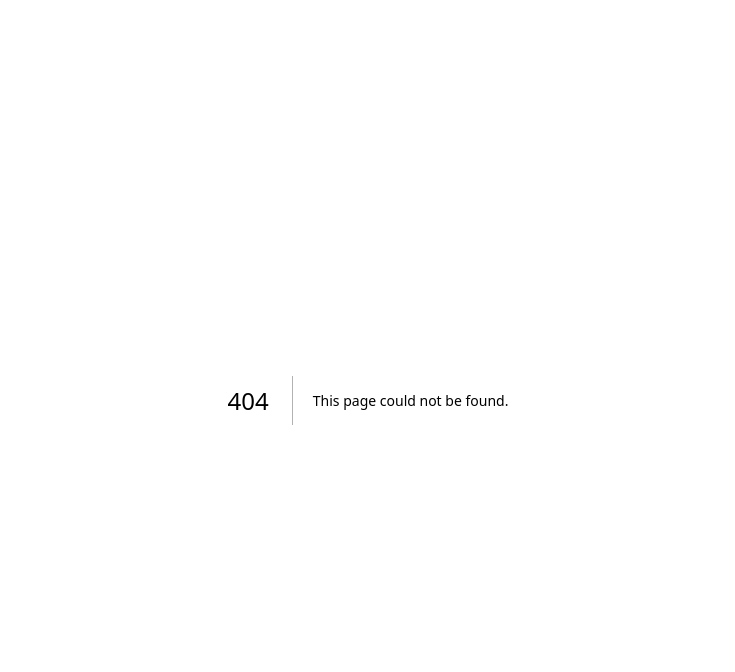
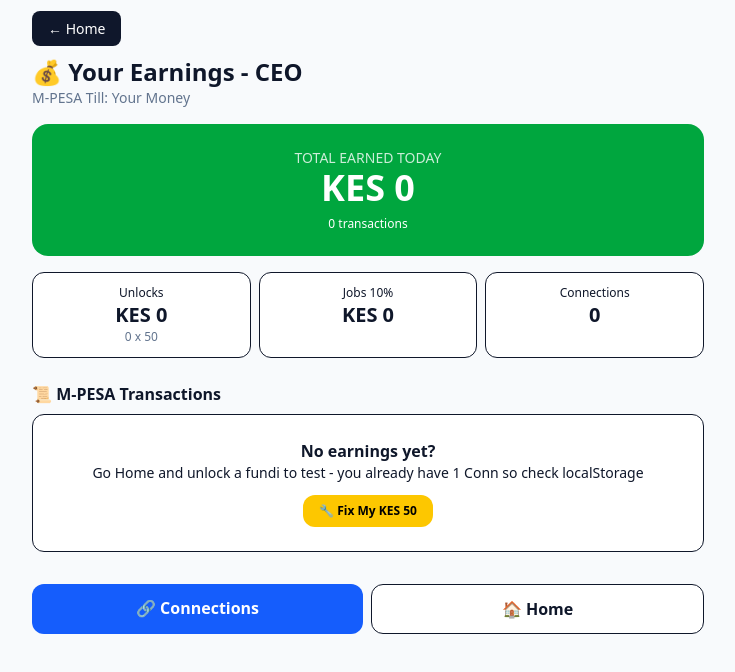
Before and after one commit to njoguemmanuel04-lgtm/taskmate, a Next.js app: page /earnings in a window 1280 px wide. Before the commit this address had no page. Shown: the top 672 px of the page, without its empty margins (272-1007 px from the left). Built offline with nearby package versions, Linux system fonts and the light colour scheme.

Commit message:
Create page.tsx

```diff
--- /dev/null
+++ b/app/earnings/page.tsx
@@ -0,0 +1,81 @@
+"use client"
+import { useEffect, useState } from 'react';
+import Link from 'next/link';
+
+export default function EarningsPage() {
+  const [tx, setTx] = useState<any[]>([]);
+  const [conns, setConns] = useState<any[]>([]);
+
+  useEffect(() => {
+    setTx(JSON.parse(localStorage.getItem('mpesa_tx') || '[]'));
+    setConns(JSON.parse(localStorage.getItem('connections') || '[]'));
+  }, []);
+
+  const total = tx.reduce((s, t) => s + (t.commission || 0), 0);
+  const unlockTotal = tx.filter(t => t.type === 'UNLOCK').length * 50;
+
+  return (
+    <div className="min-h-screen bg-[#f8fafc] p-4">
+      <div className="max-w-2xl mx-auto">
+        <Link href="/" className="bg-slate-900 text-white px-4 py-2 rounded-lg text-sm">← Home</Link>
+        <h1 className="font-black text-2xl mt-4">💰 Your Earnings - CEO</h1>
+        <p className="text-sm text-slate-500">M-PESA Till: Your Money</p>
+
+        <div className="bg-green-600 text-white p-6 rounded-2xl mt-4 text-center">
+          <p className="text-sm opacity-80">TOTAL EARNED TODAY</p>
+          <p className="font-black text-4xl">KES {total}</p>
+          <p className="text-xs mt-2">{tx.length} transactions</p>
+        </div>
+
+        <div className="grid grid-cols-3 gap-2 mt-4">
+          <div className="bg-white border p-3 rounded-xl text-center">
+            <p className="text-xs">Unlocks</p>
+            <p className="font-black text-xl">KES {unlockTotal}</p>
+            <p className="text-xs text-slate-500">{tx.filter(t=>t.type==='UNLOCK').length} x 50</p>
+          </div>
+          <div className="bg-white border p-3 rounded-xl text-center">
+            <p className="text-xs">Jobs 10%</p>
+            <p className="font-black text-xl">KES {total - unlockTotal}</p>
+          </div>
+          <div className="bg-white border p-3 rounded-xl text-center">
+            <p className="text-xs">Connections</p>
+            <p className="font-black text-xl">{conns.length}</p>
+          </div>
+        </div>
+
+        <div className="mt-6">
+          <h2 className="font-bold">📜 M-PESA Transactions</h2>
+          <div className="space-y-2 mt-2">
+            {tx.length === 0? (
+              <div className="bg-white border rounded-xl p-6 text-center">
+                <p className="font-bold">No earnings yet?</p>
+                <p className="text-sm">Go Home and unlock a fundi to test - you already have 1 Conn so check localStorage</p>
+                <button onClick={()=>{
+                  const all = JSON.parse(localStorage.getItem('mpesa_tx') || '[]');
+                  if(all.length===0 && conns.length>0){
+                    const fix = [{amount:50, commission:50, type:'UNLOCK', fundi: conns[0].fundi, date: conns[0].time}];
+                    localStorage.setItem('mpesa_tx', JSON.stringify(fix));
+                    setTx(fix);
+                  }
+                }} className="mt-3 bg-yellow-400 text-black px-4 py-2 rounded-xl font-bold text-xs">🔧 Fix My KES 50</button>
+              </div>
+            ) : tx.map((t,i)=>(
+              <div key={i} className="bg-white p-3 rounded-xl border flex justify-between">
+                <div>
+                  <p className="font-bold text-sm">{t.type} - {t.fundi}</p>
+                  <p className="text-xs text-slate-500">{t.date}</p>
+                </div>
+                <p className="font-black text-green-600">+{t.commission}</p>
+              </div>
+            ))}
+          </div>
+        </div>
+
+        <div className="flex gap-2 mt-8">
+          <Link href="/connections" className="flex-1 bg-blue-600 text-white py-3 rounded-xl font-bold text-center">🔗 Connections</Link>
+          <Link href="/" className="flex-1 bg-white border py-3 rounded-xl font-bold text-center">🏠 Home</Link>
+        </div>
+      </div>
+    </div>
+  );
+}
```
